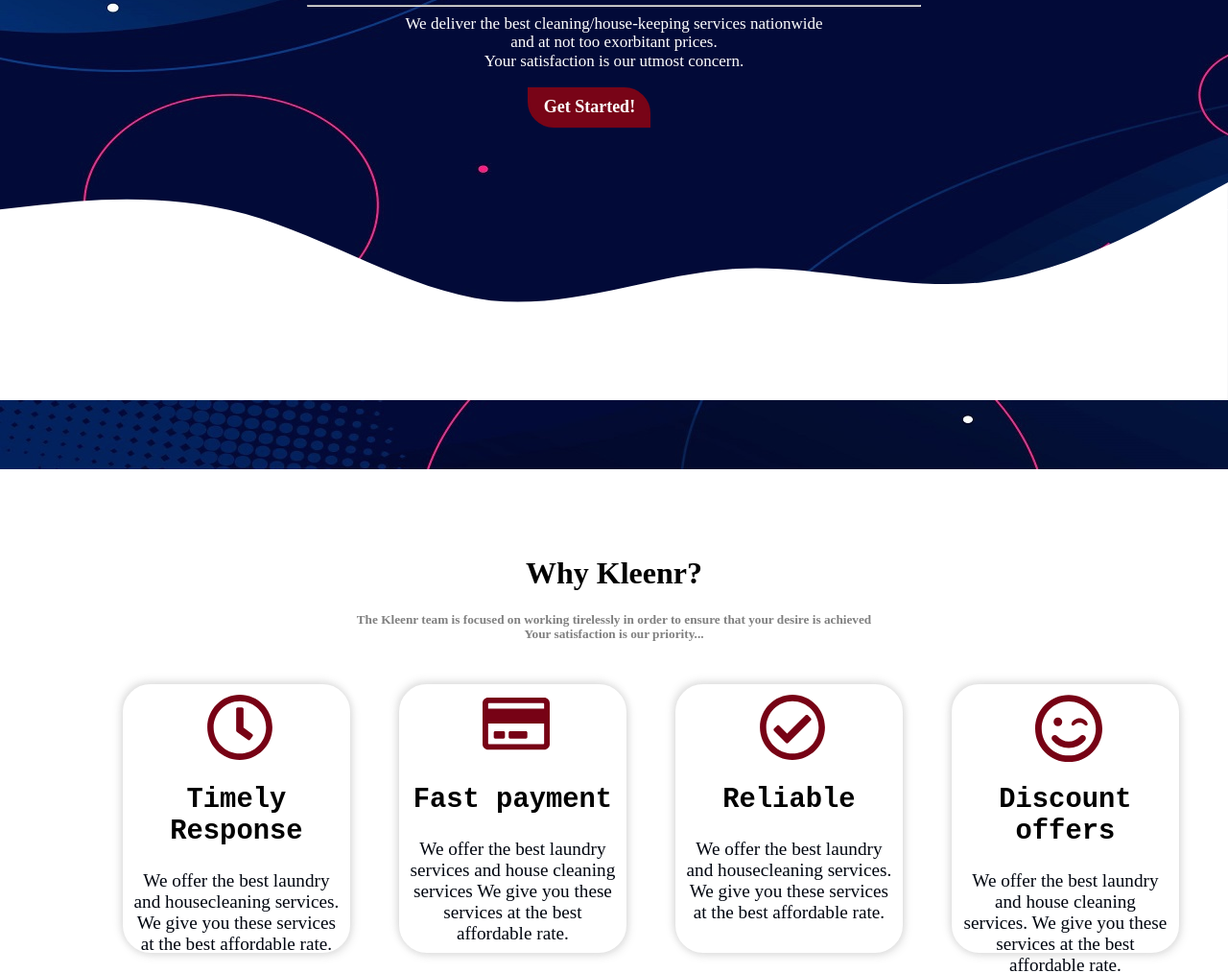
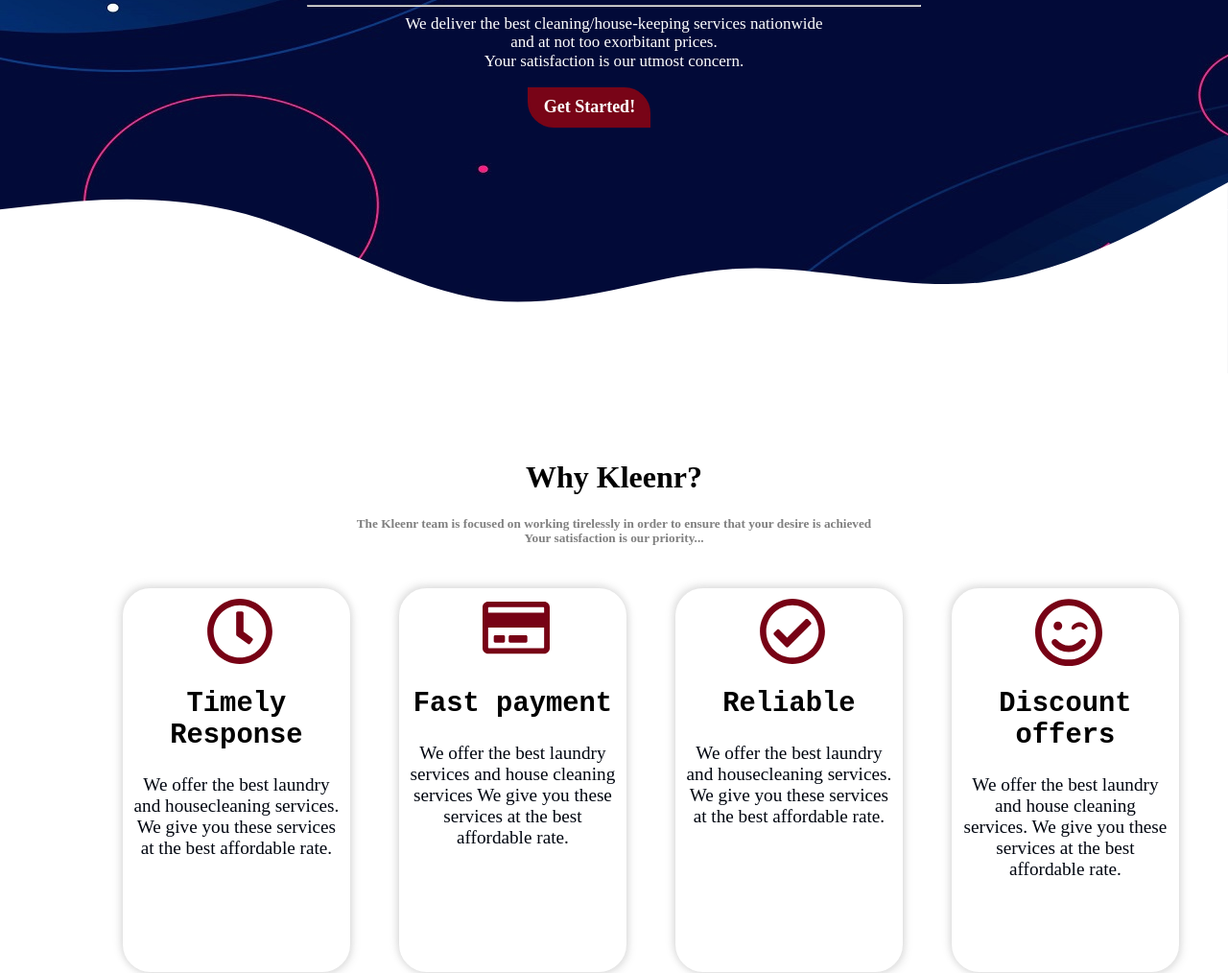
Before and after one commit to 0luwaseyi/Kleenr, a React app: page / in a window 1280 px wide. Shown: the part 311-1325 px from the top of the page at 96% size. Built offline with nearby package versions, Linux system fonts and the light colour scheme.

Commit message:
corrected mobile responsiveness

```diff
--- a/package.json
+++ b/package.json
@@ -17,7 +17,7 @@
     "web-vitals": "^1.1.2"
   },
   "scripts": {
-    "start": "react-scripts start",
+    "start": "react-scripts --openssl-legacy-provider start",
     "build": "react-scripts build",
     "test": "react-scripts test",
     "eject": "react-scripts eject"
--- a/src/Components/Body.css
+++ b/src/Components/Body.css
@@ -3,7 +3,7 @@
 .background{
     background: url(new-bac.jpg) no-repeat;
     color: #ffffff;
-    height: 800px;
+    height: 700px;
     margin-bottom: 5vw;
     opacity: 0.99;
     object-fit: cover;
--- a/src/Components/Hire.css
+++ b/src/Components/Hire.css
@@ -48,7 +48,7 @@
     width: 100vw;
     border: 2px solid #fff;
     background-color: #fff;
-    height: 35vh;
+    height: 50vh;
     border-radius: 1.5em;
     box-shadow: 2px 3px 9px  #8080803d,
                -2px -3px 9px #8080803d;
@@ -75,7 +75,7 @@
     width: 100vw;
     border: 2px solid #fff;
     background-color: #fff;
-    height: 35vh;
+    height: 50vh;
     border-radius: 1.5em;
     box-shadow: 2px 3px 9px #8080803d,
                -2px -3px 9px #8080803d;
@@ -93,7 +93,7 @@
     width: 100vw;
     border: 2px solid #fff;
     background-color: #fff;
-    height: 35vh;
+    height: 50vh;
     border-radius: 1.5em;
     box-shadow: 2px 3px 9px #8080803d,
                -2px -3px 9px #8080803d;
@@ -108,7 +108,7 @@
     width: 100vw;
     border: 2px solid #fff;
     background-color: #fff;
-    height: 35vh;
+    height: 50vh;
     border-radius: 1.5em;
     box-shadow: 2px 3px 9px #8080803d,
                -2px -3px 9px #8080803d;
@@ -119,6 +119,9 @@
     .section-header{
         font-size: 4vw;
     }
+
+
+
 }
 
 
```
Also changed, not shown: 1 other file.
